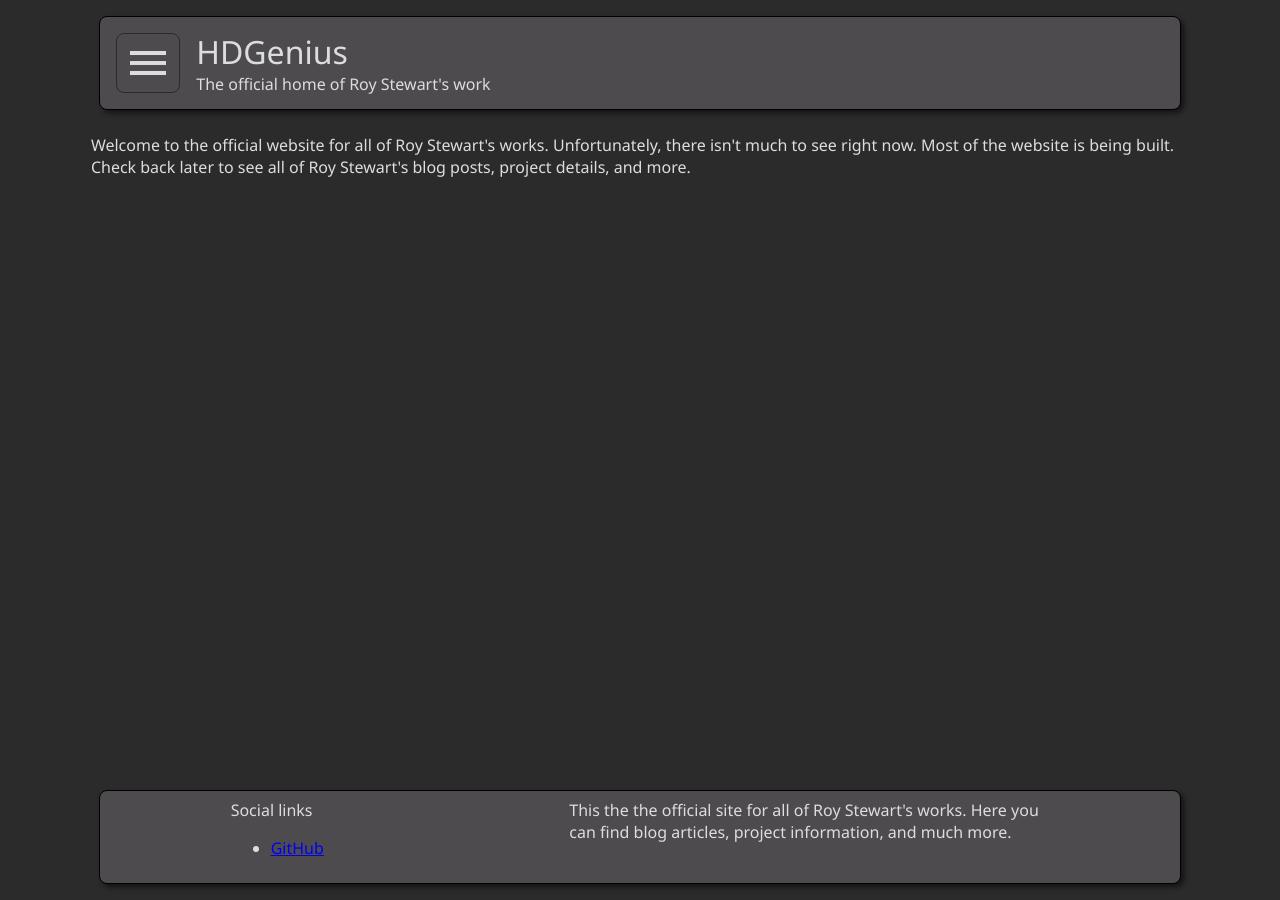
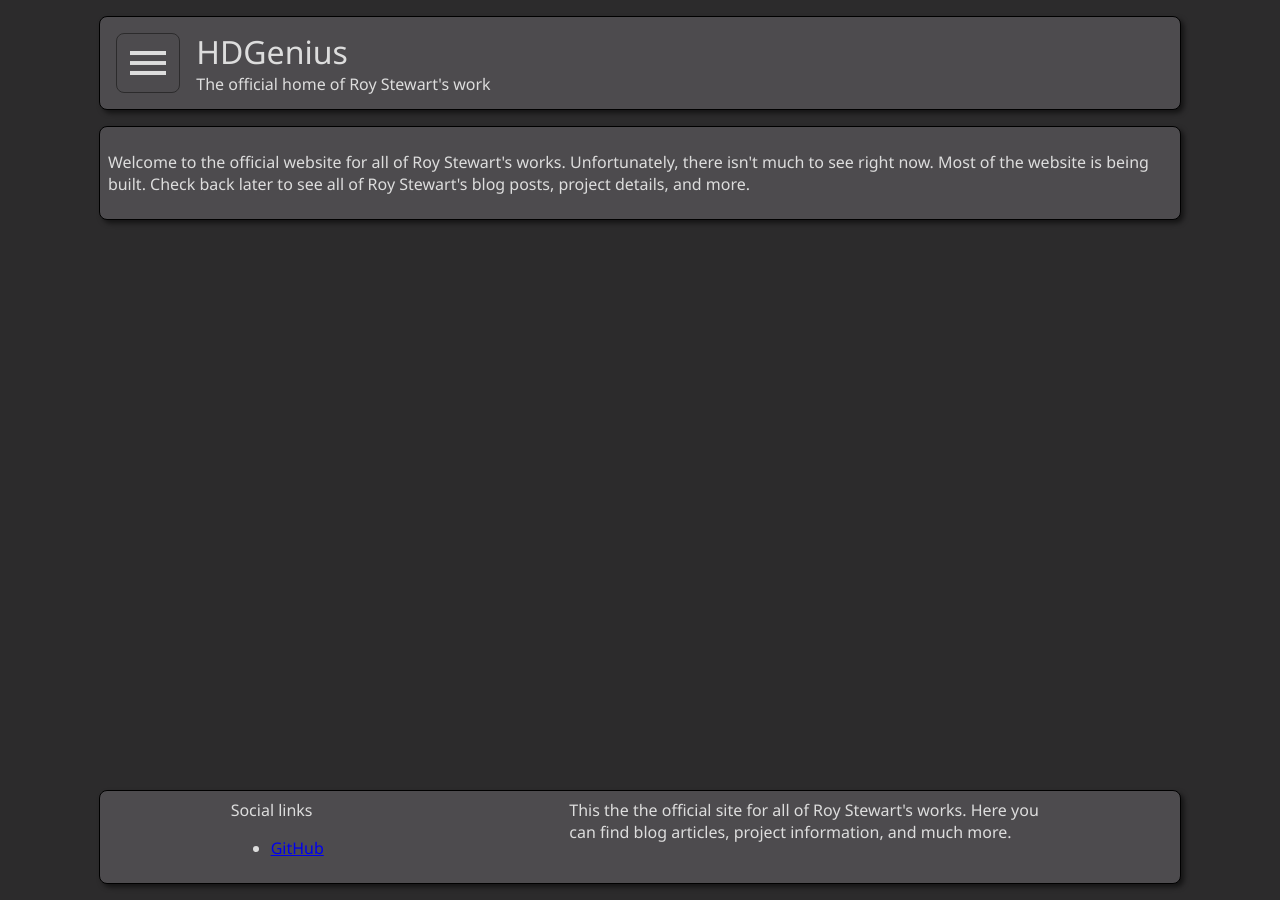
Before and after one commit to roy-stewart/roy-stewart.github.io, a Jekyll site: the page built from index.html, in a window 1280 px wide. Built offline with Jekyll 4.4.1, drawn with Linux system fonts in a browser that asks for light colours.

Commit message:
Added block-element class to the body of a flat page

```diff
--- a/_layouts/flat_page.html
+++ b/_layouts/flat_page.html
@@ -2,6 +2,6 @@
 layout: default
 ---
 
-<article>
+<article class="block-element">
     {{ content }}
 </article>
```
